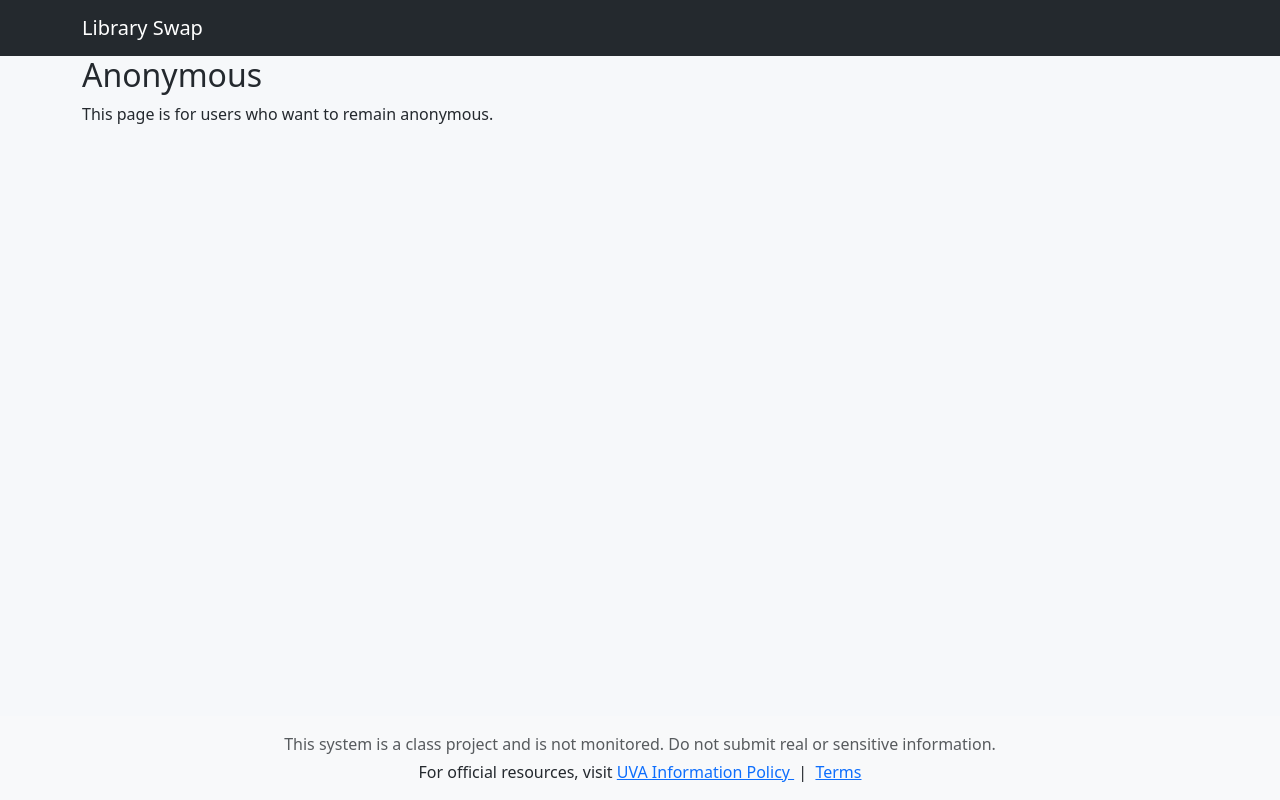
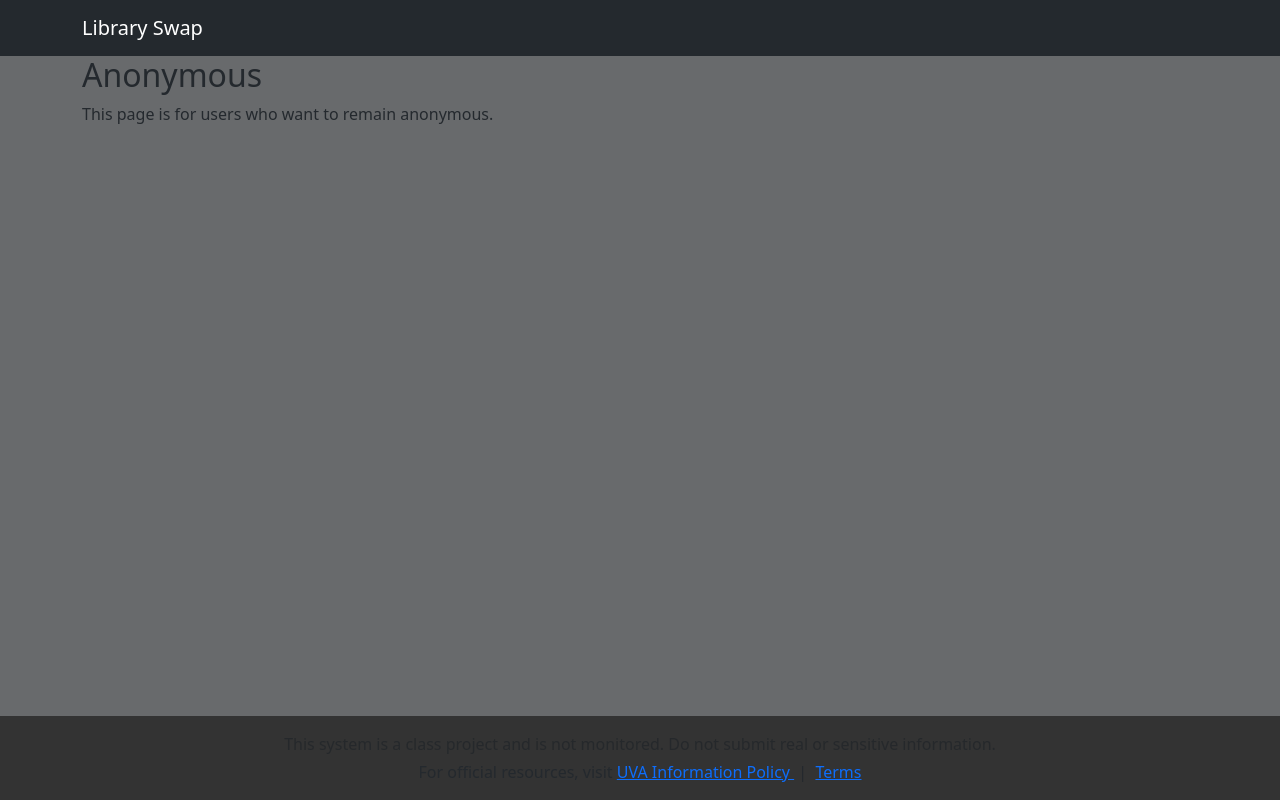
Before and after one commit to AnthonyJia/Library-Swap, a Django app: page /anonymous/ in a window 1280 px wide. Run offline with Django 4.2, Linux system fonts and the light colour scheme; some libraries are stand-ins or nearby versions.

Commit message:
UI Update

```diff
--- a/accounts/templates/base.html
+++ b/accounts/templates/base.html
@@ -10,7 +10,7 @@
   <link href="https://cdn.jsdelivr.net/npm/select2@4.1.0-rc.0/dist/css/select2.min.css" rel="stylesheet" />
   <link rel="stylesheet" href="{% static 'css/github_style.css' %}">
 </head>
-<body class="d-flex flex-column min-vh-100">
+<body class="d-flex flex-column min-vh-100" style="background-color: #686a6c;">
   <!-- Navigation Bar -->
   <nav class="navbar navbar-expand-lg" style="background-color: #6E6E6E;">
     <div class="container">
@@ -50,7 +50,7 @@
   </div>
 
   <!-- Footer -->
-  <footer class="footer bg-light py-3 mt-auto">
+  <footer class="footer py-3 mt-auto" style="background-color: #333333;">
     <div class="container text-center">
       <p class="text-muted mb-1">
         This system is a class project and is not monitored. Do not submit real or sensitive information.
```
